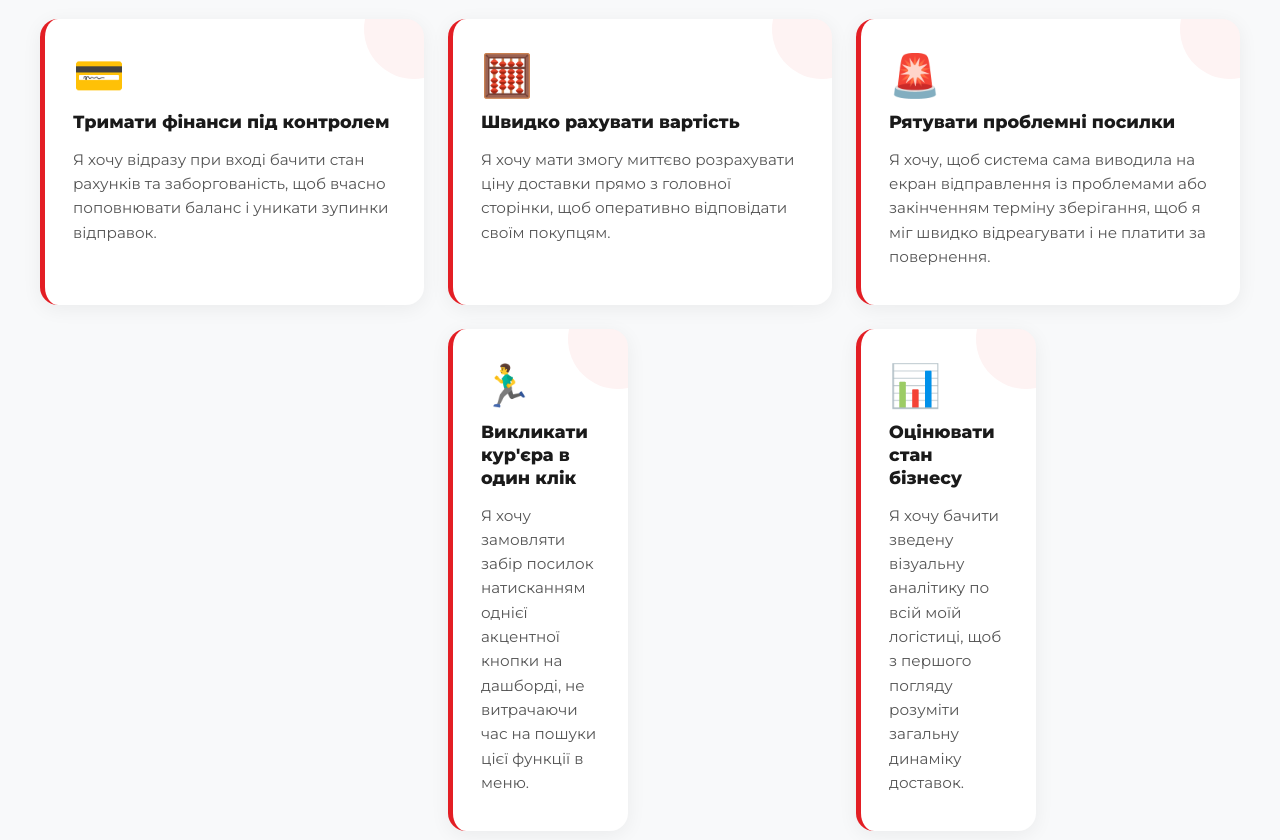
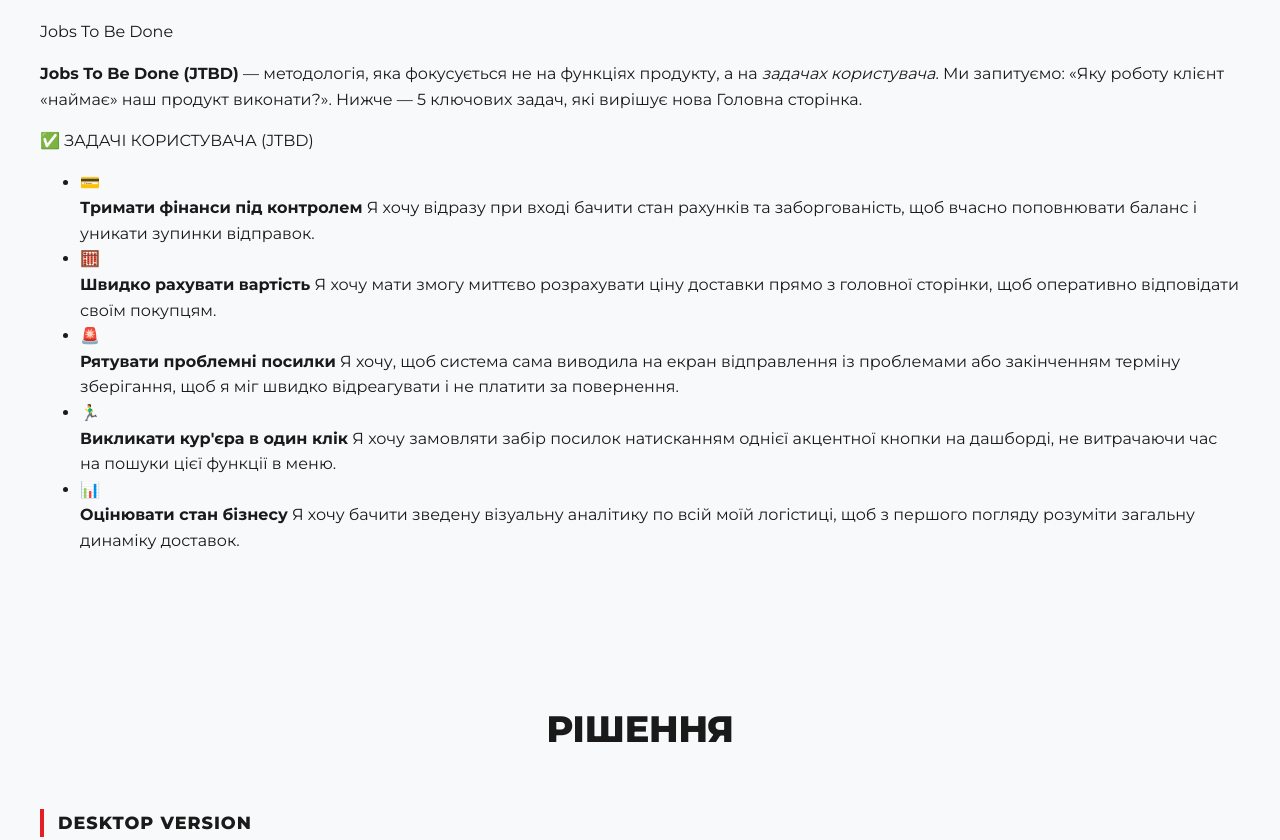
Before and after one commit to Alex2909q/rs-holovnastorinka, a plain HTML site: page index.html in a window 1280 px wide. Shown: the part 4660-5500 px from the top of the page. Drawn offline with Linux system fonts and the light colour scheme.

Commit message:
auto: save at 2026-05-22 09:46:12

```diff
--- a/index.html
+++ b/index.html
@@ -206,43 +206,65 @@
         <div class="container">
             <h2 class="section-title">🎯 Ціннісна пропозиція: Які задачі вирішує новий дашборд</h2>
 
-            <div class="jtbd-grid">
+            <!-- JTBD methodology description -->
+            <div class="jtbd-intro">
+                <div class="jtbd-intro-badge">Jobs To Be Done</div>
+                <p class="jtbd-intro-text">
+                    <strong>Jobs To Be Done (JTBD)</strong> — методологія, яка фокусується не на функціях продукту, а на <em>задачах користувача</em>. Ми запитуємо: «Яку роботу клієнт «наймає» наш продукт виконати?». Нижче — 5 ключових задач, які вирішує нова Головна сторінка.
+                </p>
+            </div>
 
-                <!-- Row 1: 3 cards -->
-                <div class="jtbd-card">
-                    <div class="jtbd-icon">💳</div>
-                    <h3 class="jtbd-title">Тримати фінанси під контролем</h3>
-                    <p class="jtbd-text">Я хочу відразу при вході бачити стан рахунків та заборгованість, щоб вчасно поповнювати баланс і уникати зупинки відправок.</p>
-                </div>
+            <!-- Two-column layout: left label + right list -->
+            <div class="jtbd-layout">
 
-                <div class="jtbd-card">
-                    <div class="jtbd-icon">🧮</div>
-                    <h3 class="jtbd-title">Швидко рахувати вартість</h3>
-                    <p class="jtbd-text">Я хочу мати змогу миттєво розрахувати ціну доставки прямо з головної сторінки, щоб оперативно відповідати своїм покупцям.</p>
-                </div>
-
-                <div class="jtbd-card">
-                    <div class="jtbd-icon">🚨</div>
-                    <h3 class="jtbd-title">Рятувати проблемні посилки</h3>
-                    <p class="jtbd-text">Я хочу, щоб система сама виводила на екран відправлення із проблемами або закінченням терміну зберігання, щоб я міг швидко відреагувати і не платити за повернення.</p>
-                </div>
-
-                <!-- Row 2: 2 cards centred -->
-                <div class="jtbd-card jtbd-card--offset">
-                    <div class="jtbd-icon">🏃‍♂️</div>
-                    <h3 class="jtbd-title">Викликати кур'єра в один клік</h3>
-                    <p class="jtbd-text">Я хочу замовляти забір посилок натисканням однієї акцентної кнопки на дашборді, не витрачаючи час на пошуки цієї функції в меню.</p>
-                </div>
-
-                <div class="jtbd-card jtbd-card--offset">
-                    <div class="jtbd-icon">📊</div>
-                    <h3 class="jtbd-title">Оцінювати стан бізнесу</h3>
-                    <p class="jtbd-text">Я хочу бачити зведену візуальну аналітику по всій моїй логістиці, щоб з першого погляду розуміти загальну динаміку доставок.</p>
+                <div class="jtbd-list-card">
+                    <div class="jtbd-card-header">
+                        <span class="jtbd-card-icon">✅</span>
+                        <span>ЗАДАЧІ КОРИСТУВАЧА (JTBD)</span>
+                    </div>
+                    <ul class="jtbd-list">
+                        <li>
+                            <span class="jtbd-li-icon">💳</span>
+                            <div>
+                                <strong>Тримати фінанси під контролем</strong>
+                                <span>Я хочу відразу при вході бачити стан рахунків та заборгованість, щоб вчасно поповнювати баланс і уникати зупинки відправок.</span>
+                            </div>
+                        </li>
+                        <li>
+                            <span class="jtbd-li-icon">🧮</span>
+                            <div>
+                                <strong>Швидко рахувати вартість</strong>
+                                <span>Я хочу мати змогу миттєво розрахувати ціну доставки прямо з головної сторінки, щоб оперативно відповідати своїм покупцям.</span>
+                            </div>
+                        </li>
+                        <li>
+                            <span class="jtbd-li-icon">🚨</span>
+                            <div>
+                                <strong>Рятувати проблемні посилки</strong>
+                                <span>Я хочу, щоб система сама виводила на екран відправлення із проблемами або закінченням терміну зберігання, щоб я міг швидко відреагувати і не платити за повернення.</span>
+                            </div>
+                        </li>
+                        <li>
+                            <span class="jtbd-li-icon">🏃‍♂️</span>
+                            <div>
+                                <strong>Викликати кур'єра в один клік</strong>
+                                <span>Я хочу замовляти забір посилок натисканням однієї акцентної кнопки на дашборді, не витрачаючи час на пошуки цієї функції в меню.</span>
+                            </div>
+                        </li>
+                        <li>
+                            <span class="jtbd-li-icon">📊</span>
+                            <div>
+                                <strong>Оцінювати стан бізнесу</strong>
+                                <span>Я хочу бачити зведену візуальну аналітику по всій моїй логістиці, щоб з першого погляду розуміти загальну динаміку доставок.</span>
+                            </div>
+                        </li>
+                    </ul>
                 </div>
 
             </div>
         </div>
     </section>
+
 
     <section class="section gray-bg">
         <div class="container">
```
